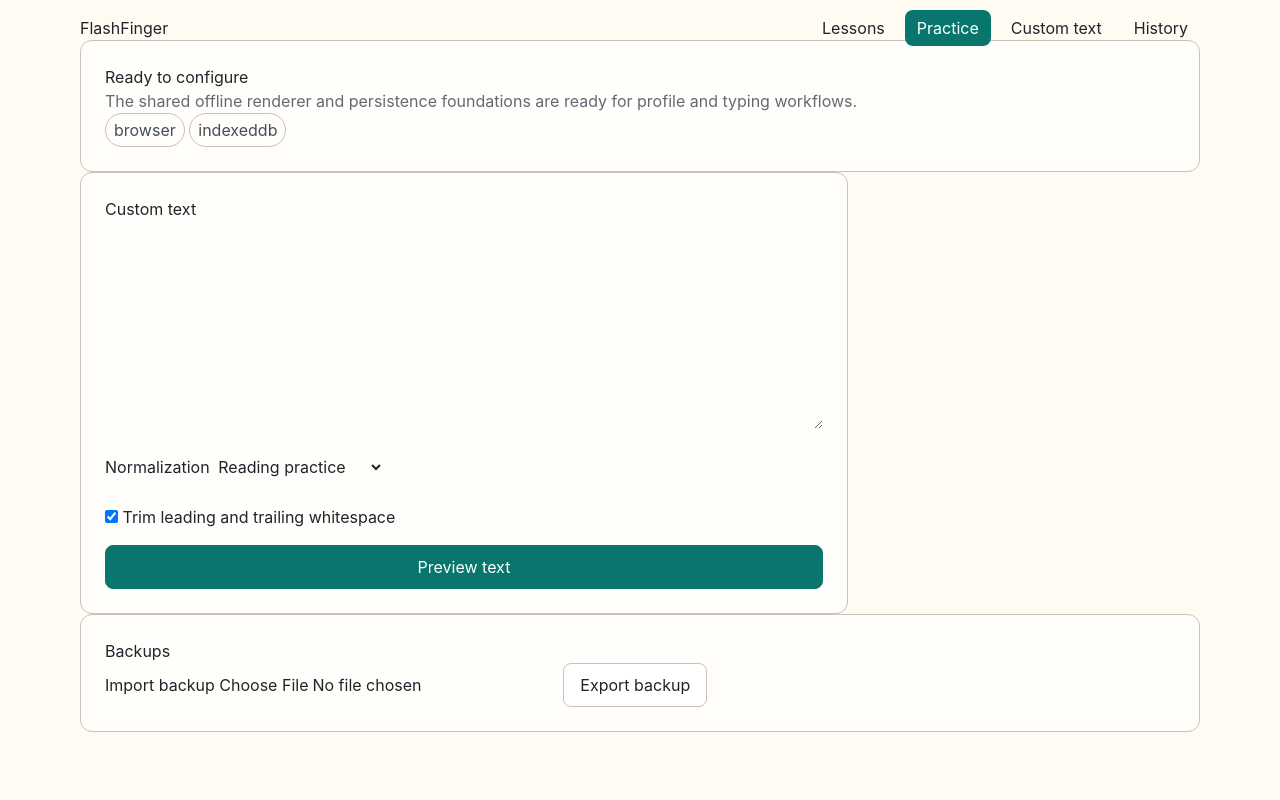
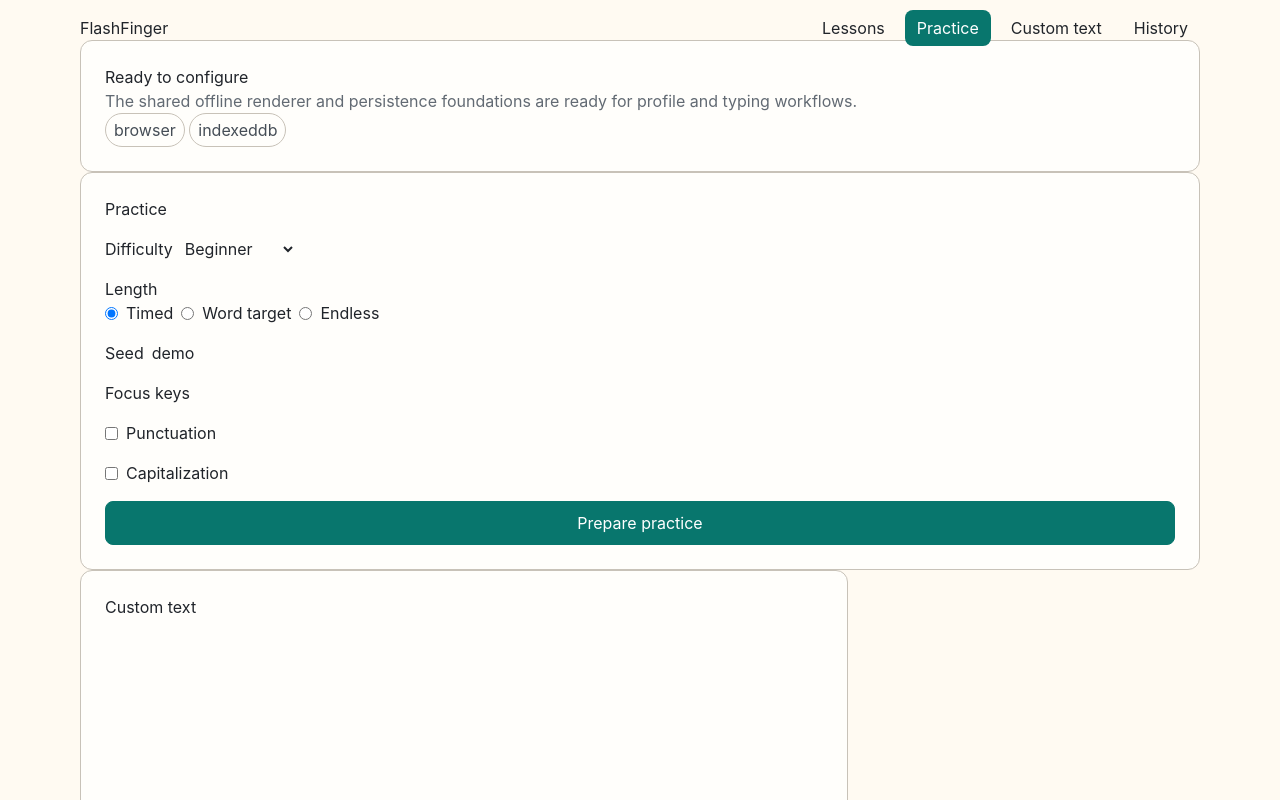
Before and after one commit to suhermanme/FlashFinger, a React (Vite) app: page / in a window 1280 px wide. Shown: the top 800 px of the page. Built offline with nearby package versions, Linux system fonts and the light colour scheme.

Commit message:
feat: wire interactive practice workspace

```diff
--- a/src/app/App.tsx
+++ b/src/app/App.tsx
@@ -4,10 +4,17 @@ import { Navigation } from '../components/Navigation.js';
 import { CustomTextSetup } from '../features/custom-text/index.js';
 import { registerOfflineWorker } from '../platform/web/offline.js';
 import { BackupSettings } from '../features/settings/BackupSettings.js';
+import { PracticeSetup, PracticeSession } from '../features/practice/index.js';
+import { loadDictionaryManifest } from '../domain/training/dictionary.js';
+import type { PreparedPractice } from '../domain/training/practice.js';
+import type { PracticeConfig } from '../contracts/models.js';
 
 export function App(): ReactNode {
   const [adapter, setAdapter] = useState<ReturnType<typeof getPlatformAdapter> | null>(null);
-  useEffect(() => { setAdapter(getPlatformAdapter()); if (import.meta.env.PROD) void registerOfflineWorker(); }, []);
+  const [manifest, setManifest] = useState<Awaited<ReturnType<typeof loadDictionaryManifest>> | null>(null);
+  const [practice, setPractice] = useState<PreparedPractice | null>(null);
+  const defaults: PracticeConfig = { tier: 'beginner', termination: { kind: 'timed', seconds: 60 }, punctuation: false, capitalization: false, seed: 'demo', correctionPolicy: 'strict', keyFilter: null, configVersion: 1 };
+  useEffect(() => { setAdapter(getPlatformAdapter()); void loadDictionaryManifest().then(setManifest).catch(() => undefined); if (import.meta.env.PROD) void registerOfflineWorker(); }, []);
   return <>
     <a className="ff-skip-link" href="#main-content">Skip to main content</a>
     <div className="ff-shell">
@@ -27,6 +34,7 @@ export function App(): ReactNode {
           <p><span className="ff-status">{adapter?.target ?? 'loading'}</span>{' '}
             <span className="ff-status">{adapter?.capabilities.persistence ?? 'detecting storage'}</span></p>
         </section>
+        <section id="practice">{practice ? <PracticeSession prepared={practice} onExit={() => setPractice(null)} /> : manifest ? <PracticeSetup manifest={manifest} initialConfig={defaults} onStart={(prepared) => setPractice(prepared)} /> : <p role="status">Loading local practice dictionary…</p>}</section>
         <section id="custom" aria-labelledby="custom-text-shell-heading">
           <CustomTextSetup onStart={() => { /* M15 supplies the shared coordinator handoff. */ }} />
         </section>
--- /dev/null
+++ b/src/features/practice/PracticeSession.tsx
@@ -0,0 +1,16 @@
+import { useState } from 'react';
+import type { PreparedPractice } from '../../domain/training/practice.js';
+export function PracticeSession({ prepared, onExit }: { prepared: PreparedPractice; onExit: () => void }) {
+  const [value, setValue] = useState('');
+  const text = Array.from({ length: Math.ceil((prepared.source.graphemeCount ?? 0) / prepared.source.chunkSize) }, (_, index) => prepared.source.chunkAt(index) ?? '').join('');
+  const done = value.length >= text.length;
+  const accuracy = value.length ? Math.round(100 * [...value].filter((char, index) => char === [...text][index]).length / value.length) : 100;
+  return <section className="ff-practice-workspace" aria-labelledby="practice-session-heading">
+    <header className="ff-practice-toolbar"><div><span className="ff-eyebrow">Practice</span><h2 id="practice-session-heading">{prepared.source.title}</h2></div><nav aria-label="Practice mode"><button className="ff-mode-active">Test</button><button>Lessons</button><button>History</button></nav><button className="ff-button" type="button" onClick={onExit}>Exit</button></header>
+    <div className="ff-live-stats"><div><small>TIME</small><strong>{prepared.sessionConfig.durationLimitMs ? `${prepared.sessionConfig.durationLimitMs / 1000}s` : '∞'}</strong></div><div><small>WPM</small><strong>—</strong></div><div><small>ACCURACY</small><strong>{accuracy}%</strong></div><div><small>PROGRESS</small><strong>{Math.min(100, Math.round(100 * value.length / Math.max(1, text.length)))}%</strong></div></div>
+    <p className="ff-practice-target" aria-label="Practice text">{text}</p>
+    <textarea autoFocus className="ff-practice-input" value={value} onChange={(event) => setValue(event.target.value)} aria-label="Type the practice text" disabled={done} placeholder="Click here and start typing…" />
+    <div className="ff-keyboard" aria-label="Keyboard preview">{['qwertyuiop', 'asdfghjkl', 'zxcvbnm'].map((row) => <div key={row}>{[...row].map((key) => <span key={key} className={value.endsWith(key) ? 'ff-key ff-key-active' : 'ff-key'}>{key}</span>)}</div>)}</div>
+    <p className="ff-session-status" role="status">{done ? 'Complete — great work.' : 'Start typing to begin'}</p>
+  </section>;
+}
--- a/src/features/practice/index.ts
+++ b/src/features/practice/index.ts
@@ -1 +1,2 @@
 export { PracticeSetup, type PracticeSetupProps } from './PracticeSetup.js';
+export { PracticeSession } from './PracticeSession.js';
--- a/src/styles/index.css
+++ b/src/styles/index.css
@@ -70,6 +70,25 @@ button, input, select, textarea { font: inherit; }
 .ff-custom-text-setup { display: grid; gap: var(--ff-space-4); max-width: 48rem; }
 .ff-custom-text-setup textarea { min-height: 12rem; resize: vertical; font: inherit; line-height: 1.5; }
 .ff-custom-text-setup select { min-height: 2.75rem; }
+.ff-practice-session { display: grid; gap: var(--ff-space-4); }
+.ff-practice-target { max-height: 14rem; overflow: auto; padding: var(--ff-space-4); border: 1px solid var(--ff-surface-border); font: var(--ff-size-typing)/var(--ff-line-height-typing) var(--ff-font-typing); white-space: pre-wrap; word-break: break-word; }
+.ff-practice-input { min-height: 8rem; resize: vertical; font: var(--ff-size-typing)/var(--ff-line-height-typing) var(--ff-font-typing); }
+.ff-practice-workspace { min-height: 70vh; padding: var(--ff-space-6); background: var(--ff-surface); border: 1px solid var(--ff-surface-border); border-radius: var(--ff-radius-card); }
+.ff-practice-toolbar { display: grid; grid-template-columns: 1fr auto auto; align-items: center; gap: var(--ff-space-5); border-bottom: 1px solid var(--ff-surface-border); padding-bottom: var(--ff-space-4); }
+.ff-practice-toolbar h2 { margin: 0; font-size: 1.1rem; }
+.ff-practice-toolbar nav { display: flex; gap: var(--ff-space-2); }
+.ff-practice-toolbar nav button { border: 0; background: transparent; color: var(--ff-text-muted); padding: var(--ff-space-2) var(--ff-space-3); cursor: pointer; }
+.ff-practice-toolbar nav .ff-mode-active { color: var(--ff-action-accent); border-bottom: 2px solid currentColor; }
+.ff-eyebrow, .ff-live-stats small { display: block; color: var(--ff-text-muted); font-size: .7rem; letter-spacing: .12em; text-transform: uppercase; }
+.ff-live-stats { display: flex; justify-content: center; gap: clamp(1.5rem, 8vw, 7rem); margin: var(--ff-space-6) 0; text-align: center; }
+.ff-live-stats strong { display: block; margin-top: .3rem; font-size: 1.4rem; font-variant-numeric: tabular-nums; }
+.ff-practice-workspace .ff-practice-target { max-height: 17rem; margin: 0 auto; border: 0; background: transparent; text-align: center; font-size: clamp(1.4rem, 3vw, 2.5rem); line-height: 1.65; }
+.ff-practice-workspace .ff-practice-input { display: block; width: min(48rem, 100%); min-height: 4rem; margin: var(--ff-space-5) auto; border: 2px solid var(--ff-action-accent); border-radius: var(--ff-radius-control); background: var(--ff-surface-raised); }
+.ff-keyboard { display: grid; gap: .35rem; justify-content: center; margin-top: var(--ff-space-6); }
+.ff-keyboard > div { display: flex; justify-content: center; gap: .35rem; }
+.ff-key { display: grid; place-items: center; width: 2.4rem; height: 2.4rem; border: 1px solid var(--ff-surface-border); border-radius: .35rem; background: var(--ff-surface-raised); color: var(--ff-text-secondary); text-transform: uppercase; }
+.ff-key-active { background: var(--ff-action-accent); color: var(--ff-text-inverse); }
+.ff-session-status { text-align: center; color: var(--ff-text-muted); }
 
 @media (max-width: 40rem) { .ff-shell { padding: var(--ff-space-3); } .ff-card { padding: var(--ff-space-4); } .ff-nav-list { width: 100%; } }
 @media (prefers-reduced-motion: reduce) { *, *::before, *::after { scroll-behavior: auto !important; animation-duration: 0.001ms !important; transition-duration: 0.001ms !important; } }
```
